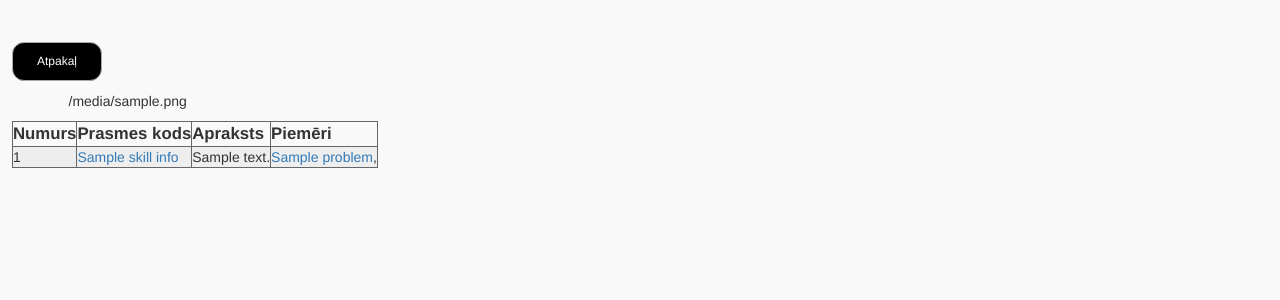
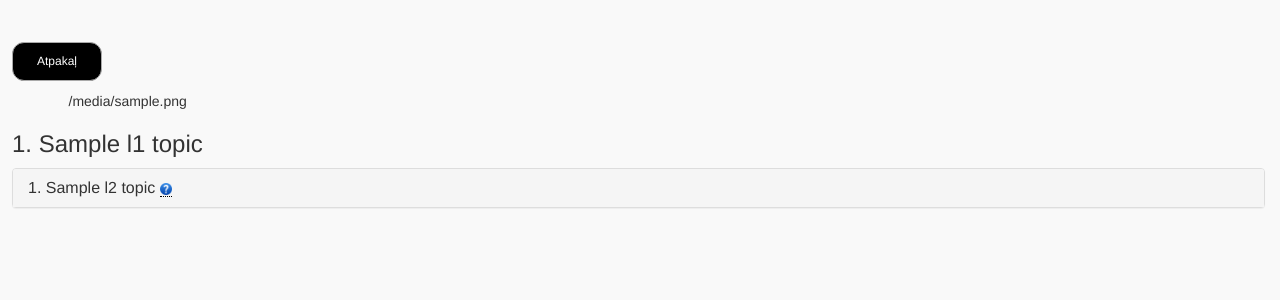
Before and after one commit to eliozo/qualification-project, a Python web app: template eliozoapp/eliozo/templates/skills_content.html in a window 1280 px wide. Shown: the part 62-362 px from the top of the page. Run offline with Jinja, Linux system fonts and the light colour scheme; the template is opened without the code that fills it: most values are stand-ins (such as "Sample title", 1, 10 or a date in 2020); some libraries are stand-ins or nearby versions.

Commit message:
akordeons

```diff
--- a/eliozoapp/eliozo/static/styles/main.css
+++ b/eliozoapp/eliozo/static/styles/main.css
@@ -42,21 +42,21 @@ div.mycontainer {
 }
 
 table.tasks, table.proofs {
-    border-left: 1px solid #666666;
-    border-bottom: 1px solid #666666;
+    border-left: 1px solid #cccccc;
+    border-bottom: 1px solid #cccccc;
     border-spacing: 0;
     border-collapse: collapse;
     margin: 10px 0px 10px 0px;
 }
 
 table.tasks tr td, table.proofs tr td {
-    border-top: 1px solid #666666;
-    border-right: 1px solid #666666;
+    border-top: 1px solid #cccccc;
+    border-right: 1px solid #cccccc;
 }
 
 table.tasks tr th, table.proofs tr th {
-    border-top: 1px solid #666666;
-    border-right: 1px solid #666666;
+    border-top: 1px solid #cccccc;
+    border-right: 1px solid #cccccc;
     font-size: 120%;
 }
 
@@ -204,3 +204,49 @@ div.problemDiv {
   height: 100%;
   background-color: rgba(0,0,0,0.5);
 }
+
+
+div.panel-body i {
+  font-size:85%;
+}
+
+table.colornavigation a {
+  text-decoration: underline !important;
+}
+
+.tltip {
+  position: relative;
+  display: inline-block;
+  font-style: italic;
+  font-size:80%;
+  color: #2B547E;
+  border-bottom: 1px dotted black;
+}
+
+/* Tooltip text */
+.tltip .tltiptext {
+  visibility: hidden;
+  width: 300px;
+  background-color: #ffffcc;
+  font-style: normal;
+  color: black;
+  padding: 5px;
+  border-radius: 4px;
+  position: absolute;
+  z-index: 1;
+}
+
+/* Show the tooltip text when you mouse over the tooltip container */
+.tltip:hover .tltiptext {
+  visibility: visible;
+}
+
+div.panel-body h2 {
+  font-weight: normal;
+  text-align: left;
+  margin-block-end: 0.25em;
+}
+
+div.panel-heading h4 {
+  font-weight: normal;
+}
--- a/eliozoapp/eliozo/templates/global.html
+++ b/eliozoapp/eliozo/templates/global.html
@@ -21,6 +21,7 @@
     <link rel="stylesheet" href="https://maxcdn.bootstrapcdn.com/bootstrap/3.4.1/css/bootstrap.min.css">
     <script src="https://ajax.googleapis.com/ajax/libs/jquery/3.6.1/jquery.min.js"></script>
     <script src="https://maxcdn.bootstrapcdn.com/bootstrap/3.4.1/js/bootstrap.min.js"></script>
+
 
     <!-- Load MathJax 3 with TeX input and HTML-CSS output -->
     <script src="https://polyfill.io/v3/polyfill.min.js?features=es6"></script>
--- a/eliozoapp/eliozo/templates/skills_content.html
+++ b/eliozoapp/eliozo/templates/skills_content.html
@@ -7,6 +7,65 @@
     <div class="container">
         {{jsonfile}}
     </div>
+
+ {% for L1_topic in structured_topics %}
+ <h3>{{ L1_topic.number }}. {{ L1_topic.name }}</h3>
+<div class="panel-group" id="accordion">
+{% for L2_topic in L1_topic.subtopics %}
+<div class="panel panel-default">
+
+<div class="panel-heading">
+<h4 class="panel-title">
+<a data-toggle="collapse"
+data-parent="#accordion" href="#collapse{{L2_topic.label}}">{{ L2_topic.number }}. {{ L2_topic.name }}</a>
+{% if L2_topic.desc != "" %}
+<span class="tltip"><img style="vertical-align: middle;width:12px;"
+         src="{{ url_for('static',filename='blue_question_mark.png') }}">
+<span class="tltiptext">{{ L2_topic.desc | safe }}</span>{% endif %}
+</h4>
+</div>
+
+<div id="collapse{{L2_topic.label}}" class="panel-collapse collapse">
+<div class="panel-body">
+
+{% if L2_topic.prob %} Nesašķiroti:  {% for problem in L2_topic.prob %} <a href="{{ url_for('getProblem',problemid=problem) }}">{{
+                        problem }}</a>, {% endfor %} <br/> {% endif %}
+
+{% for L3_topic in L2_topic.subtopics %}
+<b>{{ L3_topic.number }}. {{ L3_topic.name | safe }}</b>{% if L3_topic.desc != "" %}
+<span class="tltip"><img style="vertical-align: middle;width:12px;"
+         src="{{ url_for('static',filename='blue_question_mark.png') }}">
+    <span class="tltiptext">{{ L3_topic.desc | safe }}</span></span>{% endif %} {% if L3_topic.prob %} : {% endif %}
+    {% for problem in L3_topic.prob %} <a href="{{ url_for('getProblem',problemid=problem) }}">{{
+                        problem }}</a>, {% endfor %}
+
+    <br/>
+{% for L45_topic in L3_topic.subtopics %}
+    {{ L45_topic.number }}. {{ L45_topic.name | safe }}{% if L45_topic.desc != "" %}
+<span class="tltip"><img style="vertical-align: middle;width:12px;"
+         src="{{ url_for('static',filename='blue_question_mark.png') }}">
+    <span class="tltiptext">{{ L45_topic.desc | safe }}</span></span>{% endif %} {% if L45_topic.prob %} : {% endif %}
+    {% for problem in L45_topic.prob %} <a href="{{ url_for('getProblem',problemid=problem) }}">{{
+                        problem }}</a>, {% endfor %}
+    <br/>
+{% endfor %}
+{% endfor %}
+
+
+</div>
+</div>
+
+</div>
+{% endfor %}
+</div>
+{% endfor %}
+
+
+
+
+
+
+           {#
     <table class="tasks">
         <colgroup>
             <col class="aaa">
@@ -32,6 +91,7 @@
             {% endfor %}
         </tbody>
     </table>
+           #}
 
 
         </div>
```
Also changed, not shown: eliozoapp/eliozo/__init__.py (+58 -2 lines), eliozoapp/eliozo/static/blue_question_mark.png (added), 1 other file.
